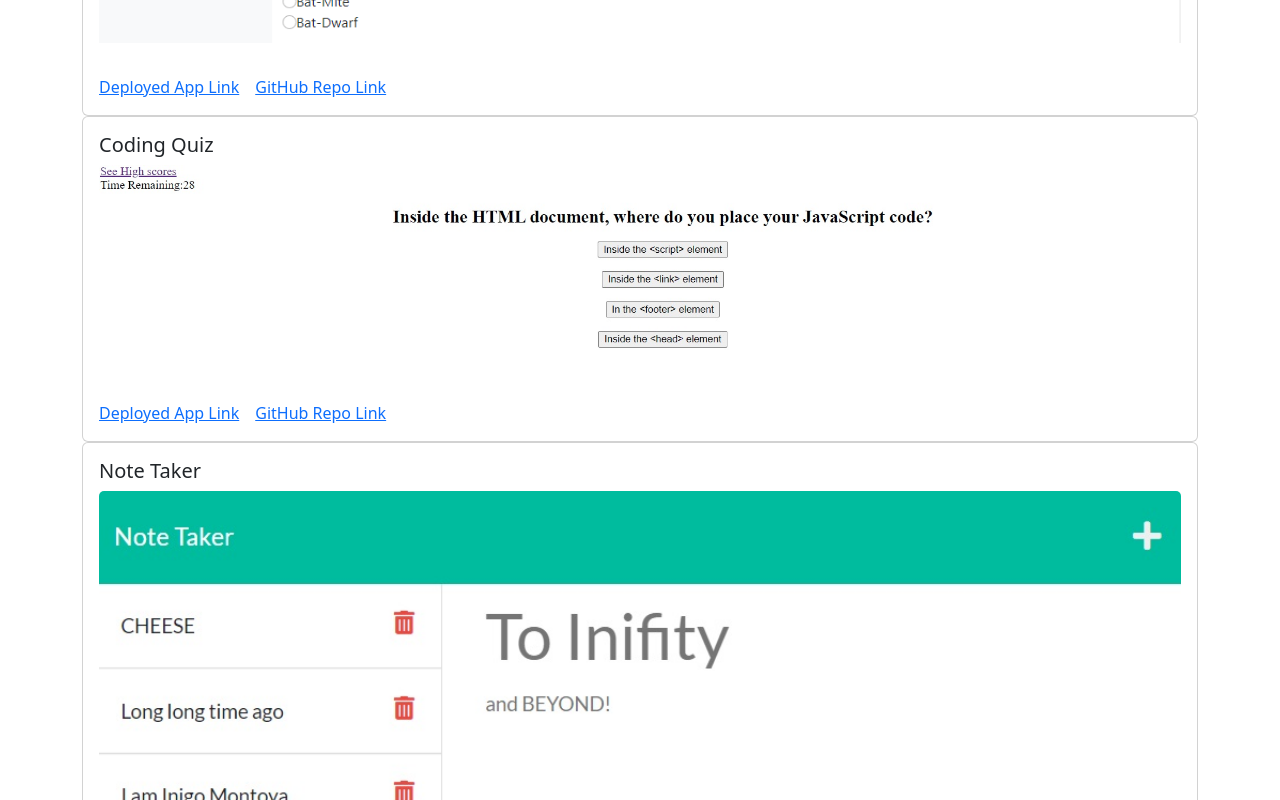
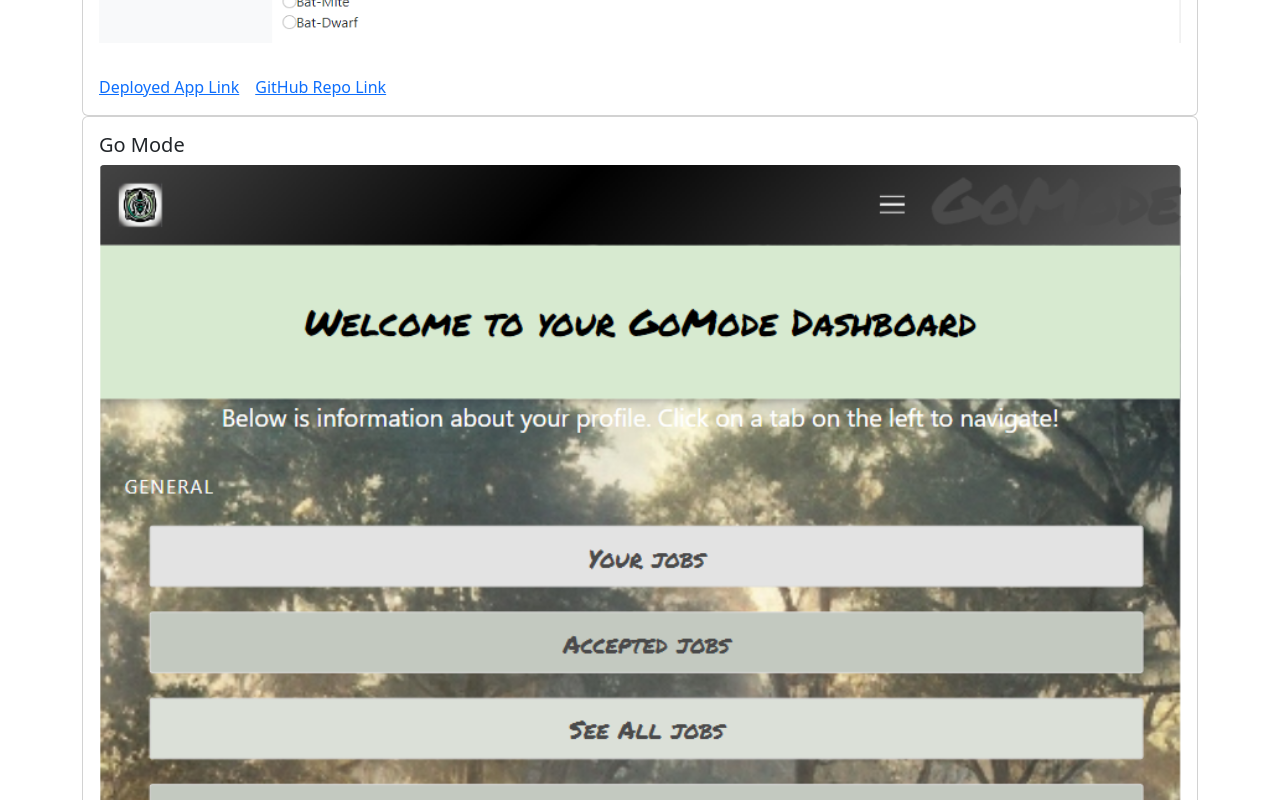
Before and after one commit to zshep/React_Portfolio, a React (Create React App) app: page /#/portfolio in a window 1280 px wide. Shown: the part 1780-2580 px from the top of the page. Built offline with nearby package versions, Linux system fonts and the light colour scheme.

Commit message:
updated portfolio to have project 3 in the projects

```diff
--- a/src/components/Portfolio.js
+++ b/src/components/Portfolio.js
@@ -7,6 +7,7 @@ import CQpic from './CQpic.jpeg';
 import PWGpic from './PWGpic.jpg';
 import Weatherpic from './Weatherpic.png';
 import WLYDOpic from './WLYDOpic.png';
+import GoModepic from './GoModepic.png';
 
 
 function Portfolio() {
@@ -39,13 +40,13 @@ function Portfolio() {
 
             <Card>
                 <Card.Body>
-                    <Card.Title>Coding Quiz</Card.Title>
-                    <Card.Img variant="top" src= {CQpic} />
+                    <Card.Title>Go Mode</Card.Title>
+                    <Card.Img variant="top" src= {GoModepic} />
                 </Card.Body>
 
                 <Card.Body>
-                    <Card.Link href="https://zshep.github.io/Coding-Quiz/">Deployed App Link</Card.Link>
-                    <Card.Link href="https://github.com/zshep/Coding-Quiz">GitHub Repo Link</Card.Link>
+                    <Card.Link href="https://gomodez.herokuapp.com/">Deployed App Link</Card.Link>
+                    <Card.Link href="https://github.com/zshep/Fortress_of_Solitude">GitHub Repo Link</Card.Link>
                 </Card.Body>
             </Card>
 
```
Also changed, not shown: src/components/GoModepic.png (added).
